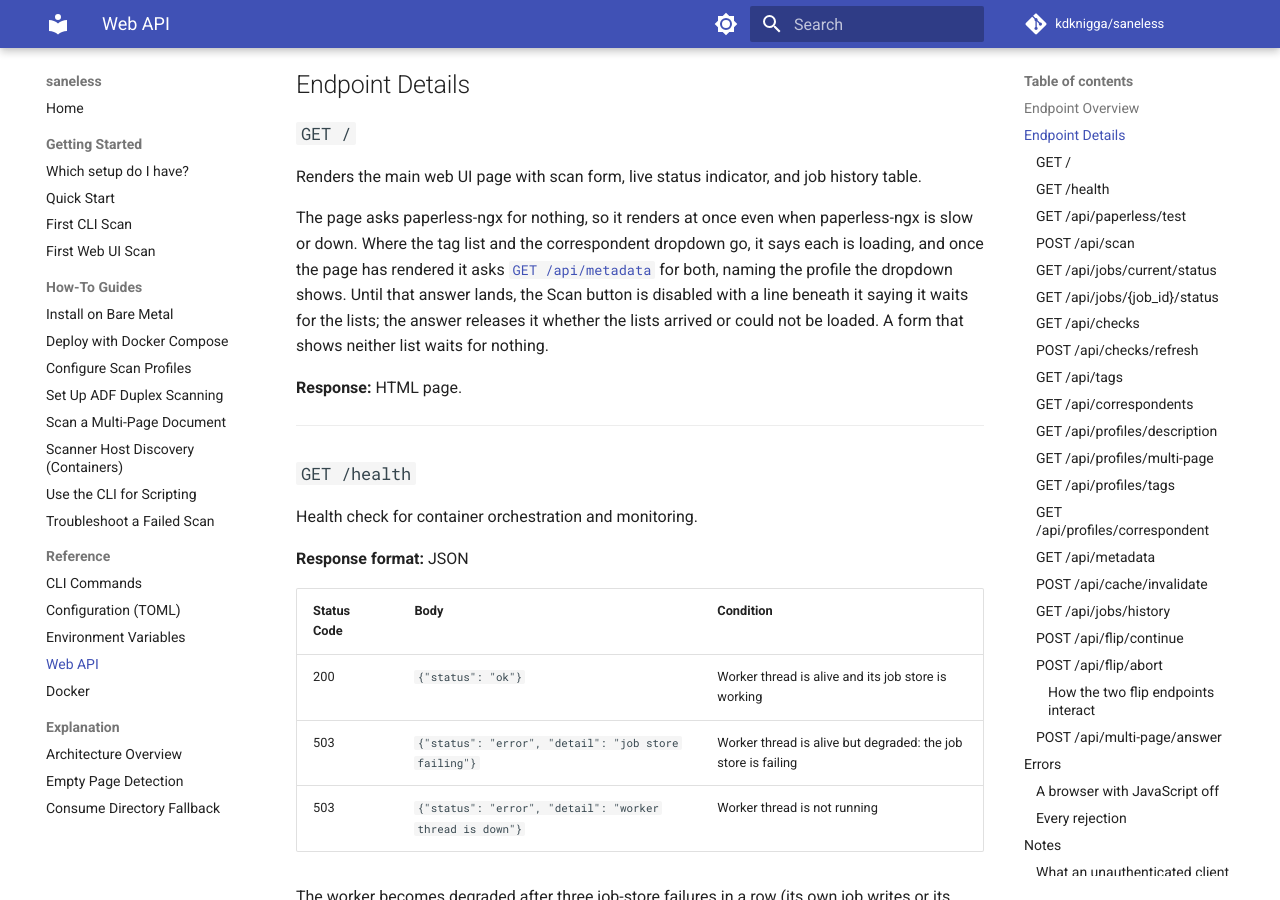
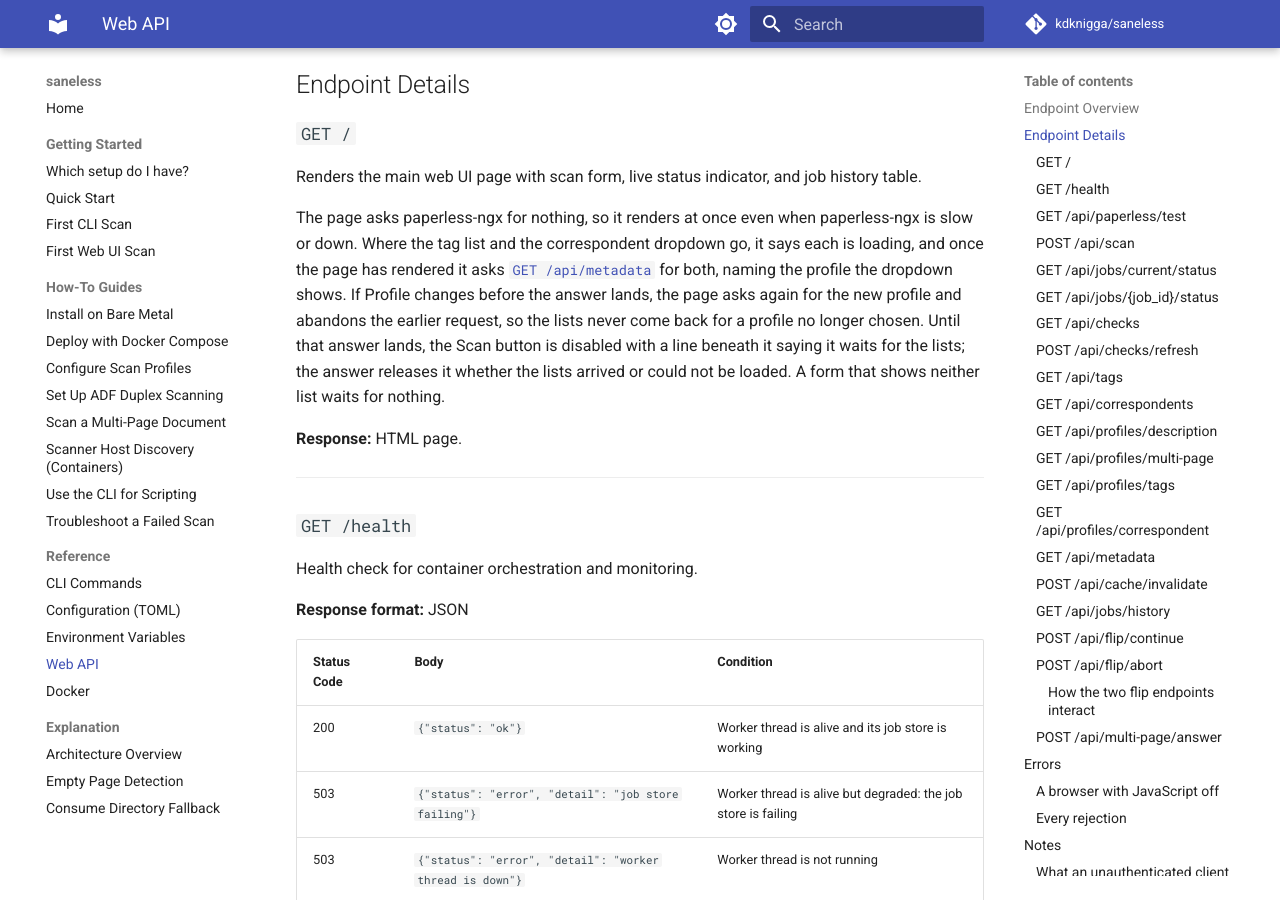
Before and after one commit to kdknigga/saneless, an MkDocs documentation site: the page built from docs/reference/web-api.md, in a window 1280 px wide and 900 px high, scrolled down 1503 px. Built offline with MkDocs 1.6.1 and Material for MkDocs 9.7.7, drawn with Linux system fonts in a browser that asks for light colours; comment, search, counter and statistics services are not loaded; some of the changed text lies outside the part shown.

Commit message:
fix(47): WR-02 make the lazy list load follow a profile change
The loader captured the opening profile when it was sent. A profile
change before it landed let the old profile's answer arrive after the
profile-change swaps and put its ticks, choice and markers back under the
new profile, so the form showed one profile's defaults under another's
name and start_scan discarded whatever the operator then adjusted.

The loader now also triggers on a change of #profile-select, and
hx-sync="this:replace" aborts the request in flight, so only the answer
for the chosen profile can land. The browser test now asserts the first
request is abandoned and the form shows the chosen profile's lists and
markers, not just the filed outcome.

Co-Authored-By: Claude Opus 5.5 (1M context) <noreply@anthropic.com>
Claude-Session: https://claude.ai/code/session_013CxQxLcnRUSK9XY3SKundu

```diff
--- a/docs/reference/web-api.md
+++ b/docs/reference/web-api.md
@@ -40,7 +40,9 @@ Renders the main web UI page with scan form, live status indicator, and job hist
 The page asks paperless-ngx for nothing, so it renders at once even when paperless-ngx is
 slow or down. Where the tag list and the correspondent dropdown go, it says each is
 loading, and once the page has rendered it asks [`GET /api/metadata`](#get-apimetadata)
-for both, naming the profile the dropdown shows. Until that answer lands, the Scan button
+for both, naming the profile the dropdown shows. If Profile changes before the answer
+lands, the page asks again for the new profile and abandons the earlier request, so the
+lists never come back for a profile no longer chosen. Until that answer lands, the Scan button
 is disabled with a line beneath it saying it waits for the lists; the answer releases it
 whether the lists arrived or could not be loaded. A form that shows neither list waits for
 nothing.
@@ -385,9 +387,10 @@ are done, and the Scan button is held until they are. Both lists are fetched wit
 
 - **First load** (no `retry`): the tag list comes back with the profile's `default_tags`
   ticked and the dropdown with its `default_correspondent` selected, and both profile
-  markers (`tags_profile`, `correspondent_profile`) come back naming the profile. The
-  markers are always sent again, so if Profile changes while this request is in flight,
-  whichever answer lands last leaves each list agreeing with its marker (see
+  markers (`tags_profile`, `correspondent_profile`) come back naming the profile. The page
+  sends the first load again whenever Profile changes before it is answered, abandoning
+  the request in flight. The markers are always sent all the same, so whichever answer
+  lands last leaves each list agreeing with its marker (see
   [`POST /api/scan`](#post-apiscan)).
 - **First load naming no configured profile** (none, or a profile removed from the
   configuration since the page rendered): the lists come back with nothing ticked or
```
Also changed, not shown: src/saneless/web/templates/index.html (+10 -2 lines), 3 other files.
